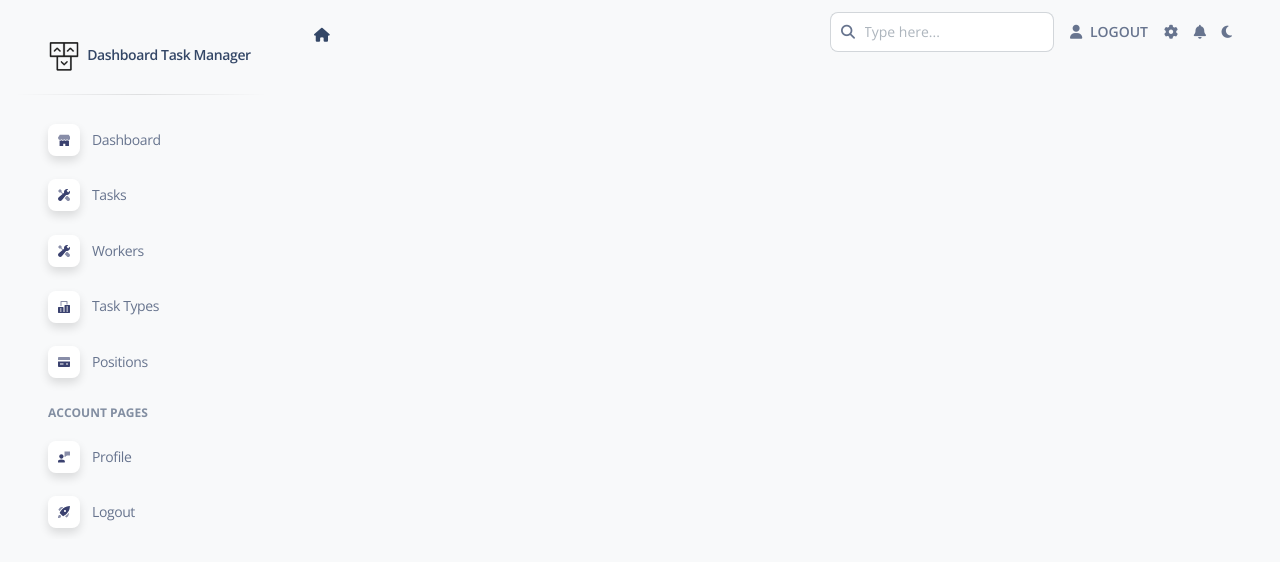
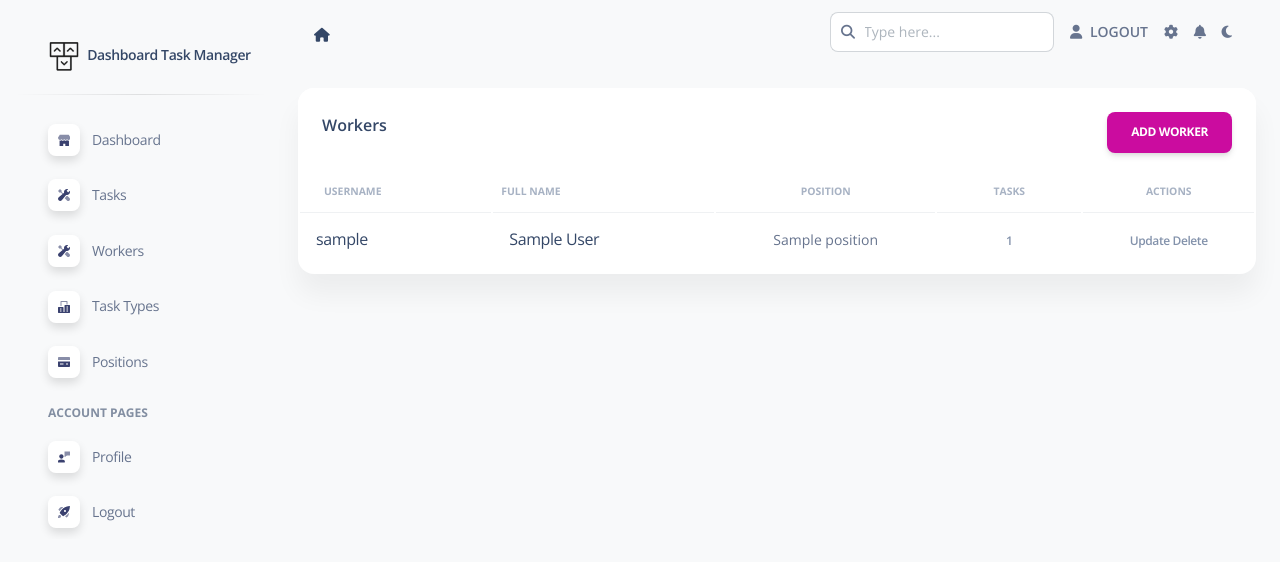
Before and after one commit to Oh-no-dotcom/task-manager, a Django app: page /workers/ in a window 1280 px wide. Shown: the top 562 px of the page. Run offline with Django 5.2, Linux system fonts and the light colour scheme; a user stored in the database is signed in; tables that the repository leaves empty hold one stand-in row (values such as "Sample post"); some libraries are stand-ins or nearby versions.

Commit message:
add worker_list.html with fields & change if on empty in task_list

```diff
--- a/templates/tasks/worker_list.html
+++ b/templates/tasks/worker_list.html
@@ -1,5 +1,81 @@
 {% extends "layouts/base.html" %}
 
 {% block content %}
+  <div class="container-fluid py-4">
 
+    <div class="row">
+      <div class="col-12">
+        <div class="card mb-4">
+          <div class="card-header pb-0">
+            <h6>Workers<a class="btn btn-primary" style="float: right" href="{% url 'tasks:task-create' %}">Add
+              worker</a>
+            </h6>
+          </div>
+          <div class="card-body px-0 pt-0 pb-2">
+            <div class="table-responsive p-0">
+              <table class="table align-items-center mb-0">
+                <thead>
+                <tr>
+                  <th class="text-uppercase text-secondary text-xxs font-weight-bolder opacity-7">Username</th>
+                  <th class="text-uppercase text-secondary text-xxs font-weight-bolder opacity-7 ps-2">Full name</th>
+                  <th class="text-center text-uppercase text-secondary text-xxs font-weight-bolder opacity-7">Position
+                  </th>
+                  <th class="text-center text-uppercase text-secondary text-xxs font-weight-bolder opacity-7">Tasks
+                  </th>
+                  <th class="text-center text-uppercase text-secondary text-xxs font-weight-bolder opacity-7">Actions
+                  </th>
+                </tr>
+                </thead>
+                <tbody>
+                {% for worker in worker_list %}
+                  <tr>
+                    <td>
+                      <div class="d-flex px-2 py-1">
+                        <div>
+                          <a href="">{{ worker.username }}</a>
+                        </div>
+                      </div>
+                    </td>
+                    <td>
+                      <div class="d-flex px-2 py-1">
+                        <div>
+                          <a href="">{{ worker.get_full_name }}</a>
+                        </div>
+                      </div>
+                    </td>
+                    <td class="align-middle text-center text-sm">
+                      {{ worker.position }}
+                    </td>
+                    <td class="align-middle text-center">
+                      <span class="text-secondary text-xs font-weight-bold">{{ worker.tasks.count }}</span>
+                    </td>
+                    <td class="align-middle text-center">
+                      <a href=""
+                         class="text-secondary font-weight-bold text-xs" data-toggle="tooltip"
+                         data-original-title="Edit user">
+                        Update
+                      </a>
+
+                      <a href=""
+                         class="text-secondary font-weight-bold text-xs" data-toggle="tooltip"
+                         data-original-title="Edit user">
+                        Delete
+                      </a>
+                    </td>
+                  </tr>
+                {% empty %}
+                  <tr>
+                    <td colspan="5" class="text-center">
+                      No workers found!
+                    </td>
+                  </tr>
+                {% endfor %}
+                </tbody>
+              </table>
+            </div>
+          </div>
+        </div>
+      </div>
+    </div>
+  </div>
 {% endblock %}
```
Also changed, not shown: templates/tasks/task_list.html (+6 -4 lines).
